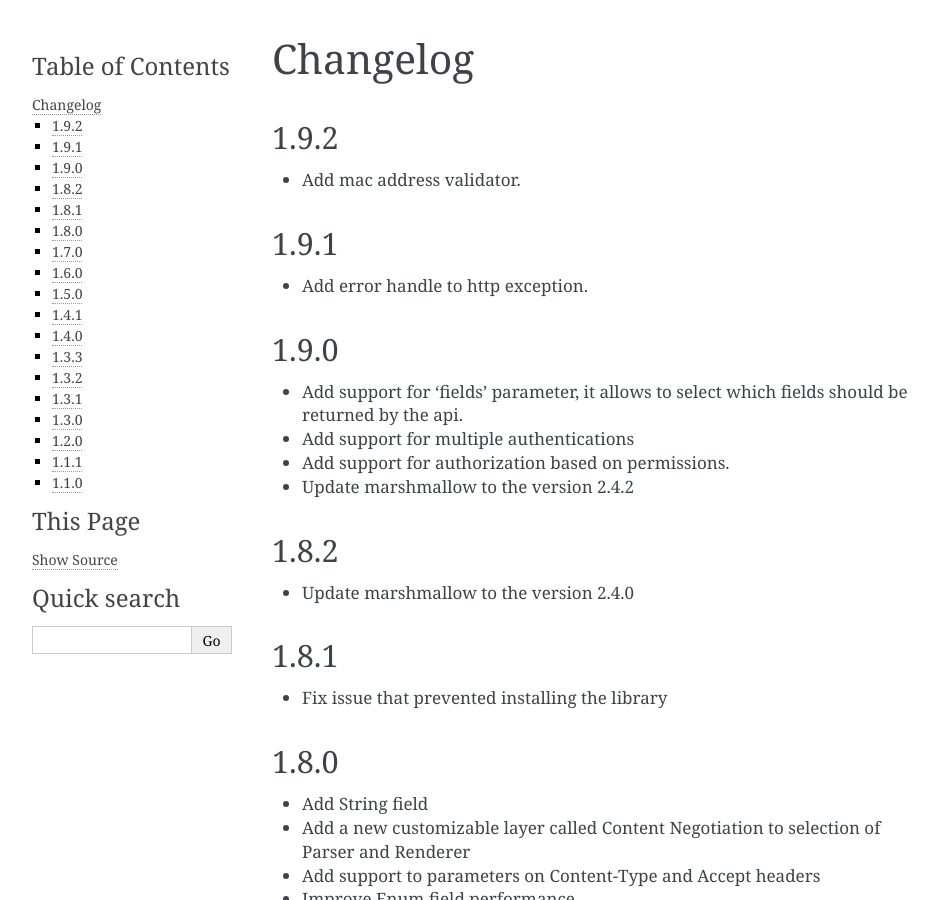
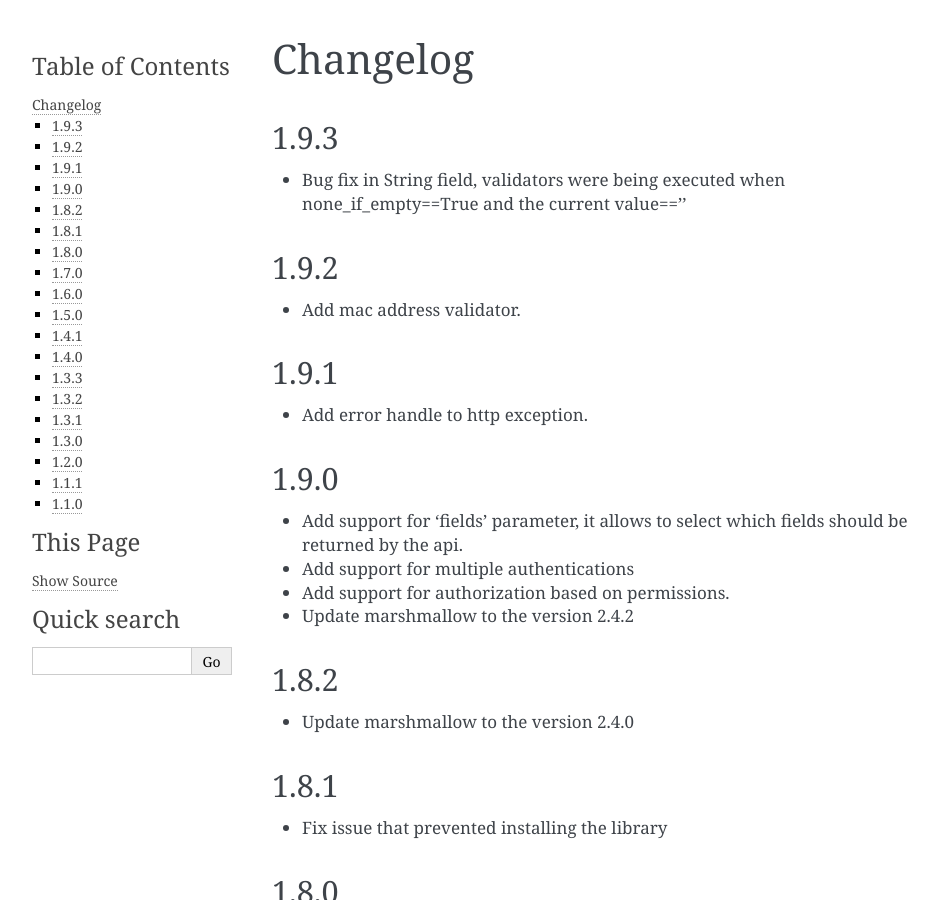
Before and after one commit to viniciuschiele/flask-io, a Sphinx documentation site: the page built from docs/changelog.rst, in a window 1280 px wide and 900 px high. Shown: the whole window, without its empty margins (148-1086 px from the left). Built offline with Sphinx 7.4.7, drawn with Linux system fonts in a browser that asks for light colours.

Commit message:
Release 1.9.3

```diff
--- a/CHANGELOG.rst
+++ b/CHANGELOG.rst
@@ -1,5 +1,9 @@
 Changelog
 ---------
+
+1.9.3
+++++++++++++++++++
+- Bug fix in String field, validators were being executed when none_if_empty==True and the current value==''
 
 1.9.2
 ++++++++++++++++++
--- a/docs/conf.py
+++ b/docs/conf.py
@@ -61,7 +61,7 @@ author = 'Vinicius Chiele'
 #
 # The short X.Y version.
 # The full version, including alpha/beta/rc tags.
-version = release = '1.9.2'
+version = release = '1.9.3'
 
 # The language for content autogenerated by Sphinx. Refer to documentation
 # for a list of supported languages.
--- a/setup.py
+++ b/setup.py
@@ -2,7 +2,7 @@ from setuptools import setup
 
 setup(
     name='flask-io',
-    version='1.9.2',
+    version='1.9.3',
     packages=['flask_io'],
     url='https://github.com/viniciuschiele/flask-io',
     license='MIT',
```
